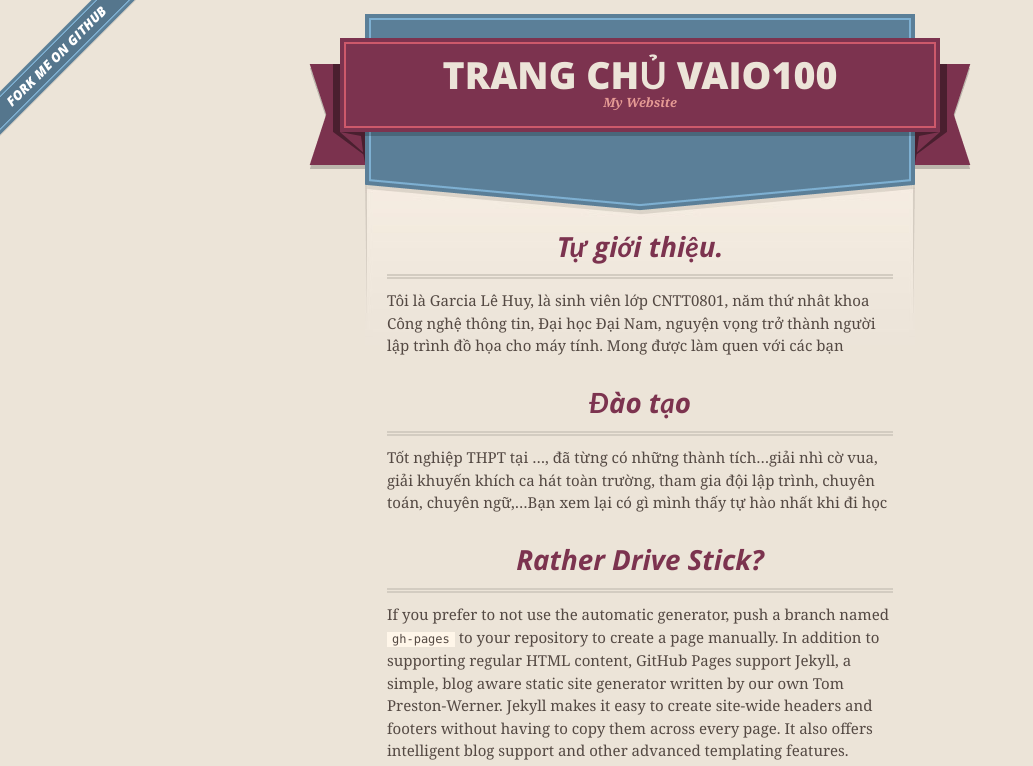
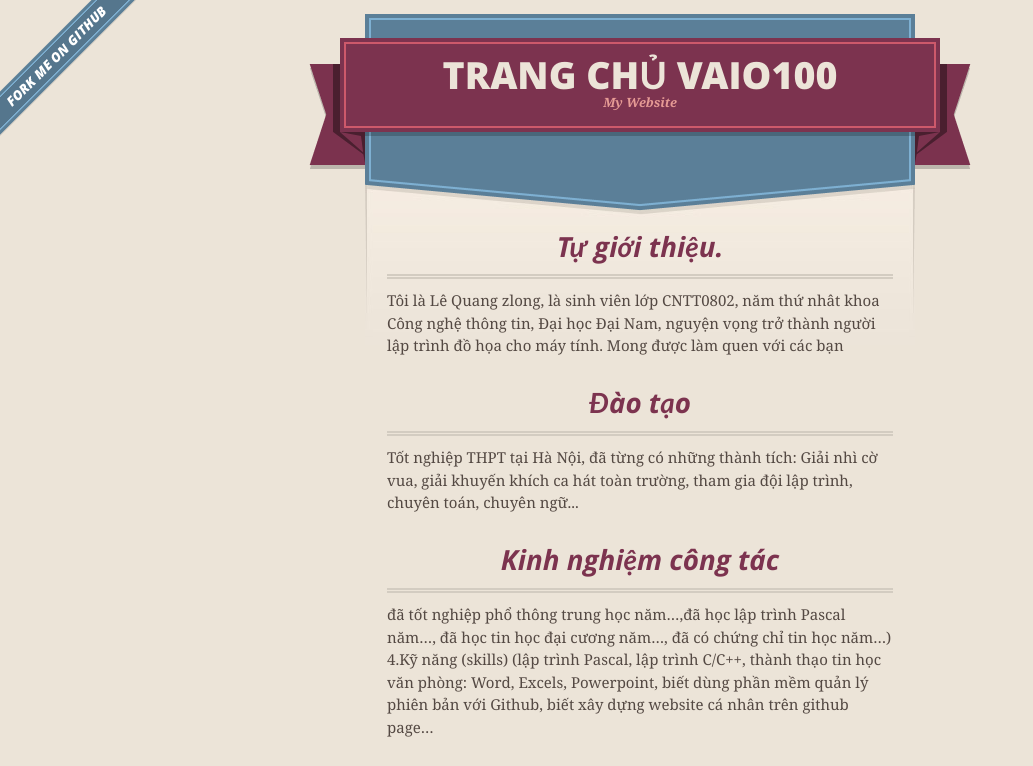
Before and after one commit to vaio100/vaio100.github.io, a plain HTML site: page index.html in a window 1280 px wide. Shown: the top 766 px of the page, without its empty margins (0-1033 px from the left). Drawn offline with nearby package versions, Linux system fonts and the light colour scheme.

Commit message:
Update index.html

```diff
--- a/index.html
+++ b/index.html
@@ -49,18 +49,20 @@
 <a id="welcome-to-github-pages" class="anchor" href="#welcome-to-github-pages" aria-hidden="true"><span class="octicon octicon-link"></span></a>Tự giới thiệu.
 </h3>
 
-<p>Tôi là Garcia Lê Huy, là sinh viên lớp CNTT0801, năm thứ nhât khoa Công nghệ thông tin, Đại học Đại Nam, nguyện vọng trở thành người lập trình đồ họa cho máy tính. Mong được làm quen với các bạn</p>
+<p>Tôi là Lê Quang zlong, là sinh viên lớp CNTT0802, năm thứ nhât khoa Công nghệ thông tin, Đại học Đại Nam, nguyện vọng trở thành người lập trình đồ họa cho máy tính. Mong được làm quen với các bạn</p>
 
 
 <h3>
 <a id="designer-templates" class="anchor" href="#designer-templates" aria-hidden="true"><span class="octicon octicon-link"></span></a>Đào tạo</h3>
 
-<p>Tốt nghiệp THPT tại …, đã từng có những thành tích…giải nhì cờ vua, giải khuyến khích ca hát toàn trường, tham gia đội lập trình, chuyên toán, chuyên ngữ,…Bạn xem lại có gì mình thấy tự hào nhất khi đi học</p>
+<p>Tốt nghiệp THPT tại Hà Nội, đã từng có những thành tích: Giải nhì cờ vua, giải khuyến khích ca hát toàn trường, tham gia đội lập trình, chuyên toán, chuyên ngữ...</p>
 
 <h3>
-<a id="rather-drive-stick" class="anchor" href="#rather-drive-stick" aria-hidden="true"><span class="octicon octicon-link"></span></a>Rather Drive Stick?</h3>
+<a id="rather-drive-stick" class="anchor" href="#rather-drive-stick" aria-hidden="true"><span class="octicon octicon-link"></span></a>Kinh nghiệm công tác</h3>
 
-<p>If you prefer to not use the automatic generator, push a branch named <code>gh-pages</code> to your repository to create a page manually. In addition to supporting regular HTML content, GitHub Pages support Jekyll, a simple, blog aware static site generator written by our own Tom Preston-Werner. Jekyll makes it easy to create site-wide headers and footers without having to copy them across every page. It also offers intelligent blog support and other advanced templating features.</p>
+<p>đã tốt nghiệp phổ thông trung học năm…,đã học lập trình Pascal năm…, đã học tin học đại cương năm…, đã có chứng chỉ tin học năm…)
+4.Kỹ năng (skills) (lập trình Pascal, lập trình C/C++, thành thạo tin học văn phòng: Word, Excels, Powerpoint, biết dùng phần mềm quản lý phiên bản với Github, biết xây dựng website cá nhân trên github page…
+</p>
 
 <h3>
 <a id="authors-and-contributors" class="anchor" href="#authors-and-contributors" aria-hidden="true"><span class="octicon octicon-link"></span></a>Authors and Contributors</h3>
```
